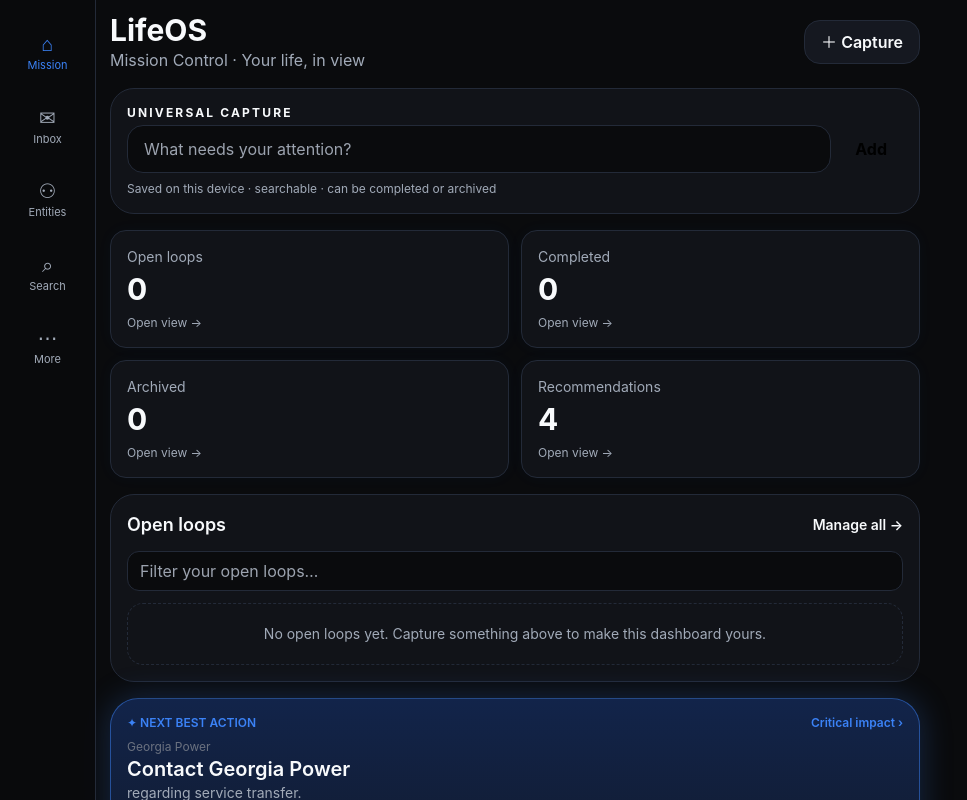
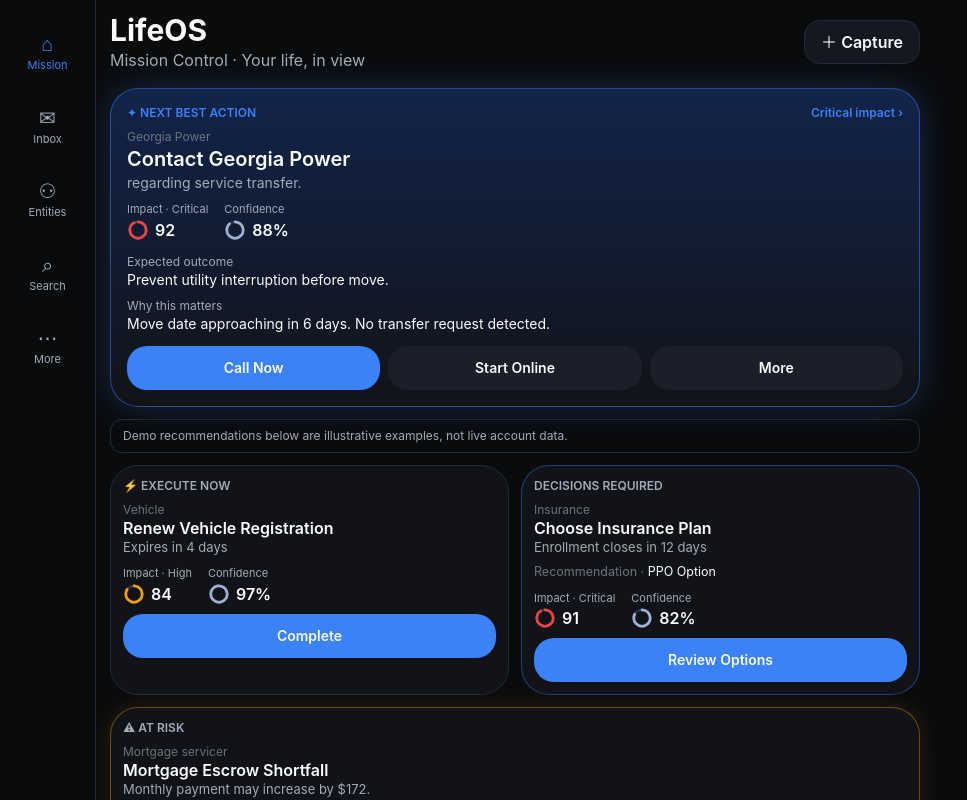
Before and after one commit to 5cxxpb2yrr-ui/lifeos-gemini-preview, a React (Vite) app: page / in a window 1280 px wide. Shown: the top 800 px of the page, without its empty margins (0-967 px from the left). Built offline with nearby package versions, Linux system fonts and the light colour scheme.

Commit message:
Simplify Mission dashboard and combine capture with search modal

```diff
--- a/port/mission-control-ui/apps/web/src/App.tsx
+++ b/port/mission-control-ui/apps/web/src/App.tsx
@@ -27,10 +27,8 @@ const entities: Entity[] = [
 export default function App() {
   const [tab, setTab] = useState<Tab>('mission');
   const [draft, setDraft] = useState('');
-  const [query, setQuery] = useState('');
-  const [summaryView, setSummaryView] = useState<'completed' | 'archived' | null>(null);
-  const { inbox, archive, completed, capture, completeAt, archiveAt } = useStore();
-  const filtered = inbox.map((text, index) => ({ text, index })).filter((item) => item.text.toLowerCase().includes(query.toLowerCase()));
+  const [captureOpen, setCaptureOpen] = useState(false);
+  const { inbox, archive, completed, capture } = useStore();
   const searchable: Searchable[] = [
     ...[nba, reg, ins, esc].map((r) => ({ id: `rec-${r.id}`, title: r.title, subtitle: `Example recommendation · ${r.entity}` })),
     ...people.map((p) => ({ id: `person-${p.id}`, title: p.name, subtitle: 'Person' })),
@@ -49,31 +47,10 @@ export default function App() {
     <div className="mx-auto max-w-[860px] px-3.5 pb-32 pt-3 lg:ml-24 lg:max-w-none lg:pr-[360px]">
       <header className="mb-4 flex items-center justify-between gap-3">
         <div><h1 className="text-3xl font-bold">Life<span className="text-[var(--amber)]">OS</span></h1><p className="text-[var(--text-2)]">Mission Control · Your life, in view</p></div>
-        <button onClick={() => setTab('inbox')} className="min-h-11 rounded-2xl border border-[var(--line)] bg-[var(--surface-2)] px-4 font-semibold text-[var(--amber)]">＋ Capture</button>
+        <button onClick={() => setCaptureOpen(true)} className="min-h-11 rounded-2xl border border-[var(--line)] bg-[var(--surface-2)] px-4 font-semibold text-[var(--amber)]">＋ Capture</button>
       </header>
       <main className="mx-auto max-w-[860px]">
-        {tab === 'mission' && summaryView && (<section className="mb-4 rounded-3xl border border-[var(--line)] bg-[var(--surface-1)] p-4">
-          <button onClick={() => setSummaryView(null)} className="mb-4 min-h-10 rounded-xl border border-[var(--line)] px-3 text-sm text-[var(--amber)]">← Back to Mission</button>
-          <h2 className="mb-4 text-xl font-bold">{summaryView === 'completed' ? 'Completed items' : 'Archived items'}</h2>
-          {(summaryView === 'completed' ? completed : archive).length ? <ul className="space-y-2">{(summaryView === 'completed' ? completed : archive).map((item, index) => <li key={`${summaryView}-${index}`} className="flex items-center justify-between gap-3 rounded-2xl border border-[var(--line)] bg-[var(--surface-2)] p-3"><span className="min-w-0 flex-1 break-words">{item}</span><button onClick={() => { if (summaryView === 'completed') useStore.getState().reopenCompletedAt(index); else useStore.getState().restoreAt(index); }} className="min-h-10 rounded-xl border border-[var(--line)] px-3 text-sm font-semibold text-[var(--amber)]">{summaryView === 'completed' ? 'Reopen' : 'Restore'}</button></li>)}</ul> : <p className="py-8 text-center text-[var(--text-2)]">No {summaryView} items yet.</p>}
-        </section>)}
-        {tab === 'mission' && !summaryView && (<>
-          <section className="mb-4 rounded-3xl border border-[var(--line)] bg-[var(--surface-1)] p-4">
-            <p className="mb-1 text-xs font-bold uppercase tracking-[.18em] text-[var(--amber)]">Universal capture</p>
-            <form onSubmit={submitCapture} className="flex gap-2">
-              <input value={draft} onChange={(e) => setDraft(e.target.value)} aria-label="Capture a task, thought, or follow-up" placeholder="What needs your attention?" className="min-h-12 min-w-0 flex-1 rounded-2xl border border-[var(--line)] bg-[var(--bg)] px-4 text-[var(--text)] outline-none focus:border-[var(--amber)]" />
-              <button type="submit" className="min-h-12 rounded-2xl bg-[var(--amber)] px-4 font-bold text-black">Add</button>
-            </form>
-            <p className="mt-2 text-xs text-[var(--text-2)]">Saved on this device · searchable · can be completed or archived</p>
-          </section>
-          <section aria-label="Mission Control summaries" className="mb-4 grid grid-cols-2 gap-3">
-            {[{label:'Open loops',value:inbox.length,action:() => { setSummaryView(null); setTab('inbox'); }},{label:'Completed',value:completed.length,action:() => setSummaryView('completed')},{label:'Archived',value:archive.length,action:() => setSummaryView('archived')},{label:'Recommendations',value:4,action:() => document.getElementById('recommendations')?.scrollIntoView({behavior:'smooth',block:'start'})}].map((item) => <button type="button" key={item.label} onClick={item.action} aria-label={`Open ${item.label}`} className="min-h-28 rounded-2xl border border-[var(--line)] bg-[var(--surface-1)] p-4 text-left shadow-[0_0_16px_rgba(55,125,255,0.04)] transition hover:border-[var(--blue)] hover:shadow-[0_0_18px_rgba(55,125,255,0.16)] focus-visible:outline focus-visible:outline-2 focus-visible:outline-[var(--blue)] active:scale-[.99]"><p className="text-sm text-[var(--text-2)]">{item.label}</p><p className="mt-1 text-3xl font-bold text-[var(--text-1)]">{item.value}</p><p className="mt-2 text-xs text-[var(--text-2)]">Open view →</p></button>)}
-          </section>
-          <section className="mb-4 rounded-3xl border border-[var(--line)] bg-[var(--surface-1)] p-4">
-            <div className="mb-3 flex items-center justify-between gap-3"><h2 className="text-lg font-semibold">Open loops</h2><button onClick={() => setTab('inbox')} className="text-sm font-semibold text-[var(--amber)]">Manage all →</button></div>
-            <input value={query} onChange={(e) => setQuery(e.target.value)} aria-label="Filter open loops" placeholder="Filter your open loops…" className="mb-3 min-h-10 w-full rounded-xl border border-[var(--line)] bg-[var(--bg)] px-3 text-[var(--text)]" />
-            {filtered.length ? <ul className="space-y-2">{filtered.slice(0,5).map(({text,index}) => <li key={index} className="flex items-center gap-2 rounded-2xl border border-[var(--line)] bg-[var(--surface-2)] p-3"><span className="min-w-0 flex-1 break-words">{text}</span><button aria-label={`Complete ${text}`} onClick={() => completeAt(index)} className="min-h-9 rounded-xl border border-[var(--line)] px-3 text-xs font-semibold text-[var(--amber)]">Done</button><button aria-label={`Archive ${text}`} onClick={() => archiveAt(index)} className="min-h-9 rounded-xl px-2 text-xs text-[var(--text-2)]">Archive</button></li>)}</ul> : <p className="rounded-2xl border border-dashed border-[var(--line)] p-5 text-center text-sm text-[var(--text-2)]">No open loops yet. Capture something above to make this dashboard yours.</p>}
-          </section>
+        {tab === 'mission' && (<>
           <div className="mb-3"><NextBestActionCard rec={nba} /></div>
           <p className="mb-3 rounded-xl border border-[var(--line)] px-3 py-2 text-xs text-[var(--text-2)]">Demo recommendations below are illustrative examples, not live account data.</p>
           <Section><RecommendationCard rec={reg} label="⚡ EXECUTE NOW" /><RecommendationCard rec={ins} variant="decision" label="DECISIONS REQUIRED" /></Section>
@@ -89,7 +66,17 @@ export default function App() {
         }} />}
         {tab === 'more' && <More />}
       </main>
-      <BottomNavigation tab={tab} onChange={setTab} />
+      {captureOpen && <div className="fixed inset-0 z-50 flex items-end justify-center bg-black/70 p-3 backdrop-blur-sm sm:items-center" onClick={(e) => { if (e.target === e.currentTarget) setCaptureOpen(false); }}>
+        <section role="dialog" aria-modal="true" aria-labelledby="capture-title" className="max-h-[85dvh] w-full max-w-xl overflow-y-auto rounded-3xl border border-[var(--line)] bg-[var(--surface-1)] p-4 shadow-[0_0_32px_rgba(255,106,0,0.14)]">
+          <div className="mb-3 flex items-center justify-between gap-3"><h2 id="capture-title" className="text-xl font-bold text-[var(--amber)]">Capture & Search</h2><button onClick={() => setCaptureOpen(false)} aria-label="Close capture and search" className="min-h-10 rounded-xl border border-[var(--line)] px-3">✕</button></div>
+          <form onSubmit={(e) => { submitCapture(e); }} className="mb-4 flex gap-2">
+            <input autoFocus value={draft} onChange={(e) => setDraft(e.target.value)} aria-label="Capture a task, thought, or follow-up" placeholder="What needs your attention?" className="min-h-12 min-w-0 flex-1 rounded-2xl border border-[var(--line)] bg-[var(--bg)] px-4 text-[var(--text)] outline-none focus:border-[var(--amber)]" />
+            <button type="submit" className="min-h-12 rounded-2xl bg-[var(--amber)] px-4 font-bold text-black">Add</button>
+          </form>
+          <Search items={searchable} onOpen={(id) => { setCaptureOpen(false); if (id.startsWith('open-') || id.startsWith('completed-') || id.startsWith('archived-')) setTab('inbox'); else if (id.startsWith('person-') || id.startsWith('entity-')) setTab('entities'); else setTab('mission'); }} />
+        </section>
+      </div>}
+      <BottomNavigation tab={tab} onChange={(nextTab) => { if (nextTab === 'search') setCaptureOpen(true); else setTab(nextTab); }} />
     </div>
   );
 }
```
